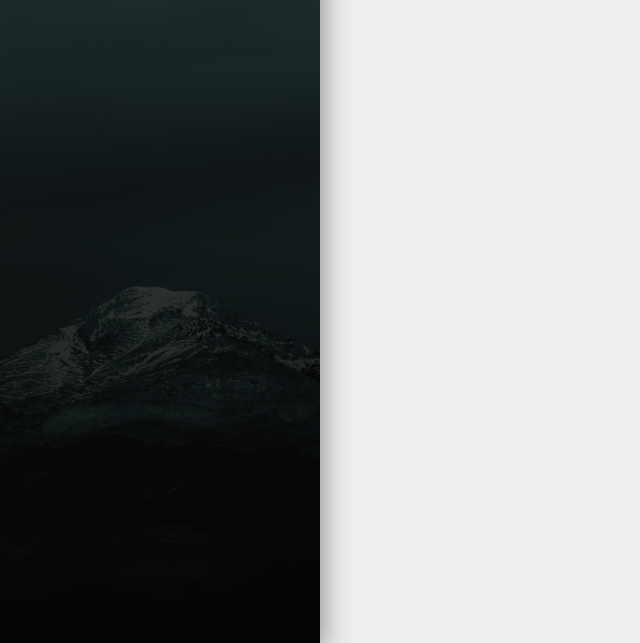
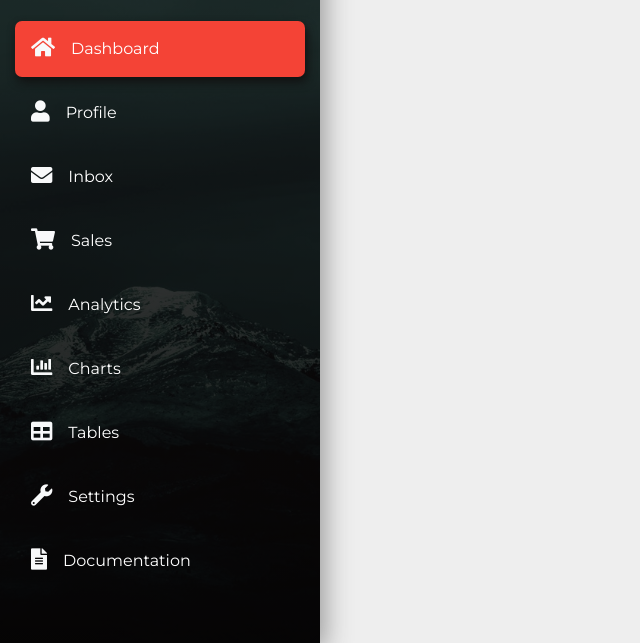
Before and after one commit to tacotruffles/bootstrap4-dashboard-pure-theme, a plain HTML site: page index.html in a window 1280 px wide. Shown: the part 157-800 px from the top of the page, without its empty margins (0-640 px from the left). Drawn offline with nearby package versions, Linux system fonts and the light colour scheme.

Commit message:
Sidebar navlink CSS

```diff
--- a/index.html
+++ b/index.html
@@ -28,11 +28,58 @@
             <div class="row">
                <!-- sidebar -->
                <div class="col-lg-3 sidebar fixed-top">
-                  <a href="#" class="navbar-brand text-white d-block mx-auto text-center py-3 mb-4 bottom-border">tactotruffles</a>
+                  <a href="#" class="navbar-brand text-white d-block mx-auto text-center py-3 mb-4 bottom-border">tacotruffles</a>
                   <div class="bottom-border pb-3">
                      <img class="rounded-circle mr-3" src="images/admin.jpeg" width="50" height="50" alt="">
                      <a href="#" class="text-white">Helen Smith</a>
                   </div>
+                  <ul class="navbar-nav flex-column mt-4">
+                     <li class="nav-item">
+                        <a href="#" class="nav-link text-white p-3 mb-2 current">
+                           <i class="fas fa-home fa-lg text-light mr-3"></i>Dashboard
+                        </a>
+                     </li>
+                     <li class="nav-item">
+                        <a href="#" class="nav-link text-white p-3 mb-2 sidebar-link">
+                           <i class="fas fa-user fa-lg text-light mr-3"></i>Profile
+                        </a>
+                     </li>
+                     <li class="nav-item">
+                        <a href="#" class="nav-link text-white p-3 mb-2 sidebar-link">
+                           <i class="fas fa-envelope fa-lg text-light mr-3"></i>Inbox
+                        </a>
+                     </li>
+                     <li class="nav-item">
+                        <a href="#" class="nav-link text-white p-3 mb-2 sidebar-link">
+                           <i class="fas fa-shopping-cart fa-lg text-light mr-3"></i>Sales
+                        </a>
+                     </li>
+                     <li class="nav-item">
+                        <a href="#" class="nav-link text-white p-3 mb-2 sidebar-link">
+                           <i class="fas fa-chart-line fa-lg text-light mr-3"></i>Analytics
+                        </a>
+                     </li>
+                     <li class="nav-item">
+                        <a href="#" class="nav-link text-white p-3 mb-2 sidebar-link">
+                           <i class="fas fa-chart-bar fa-lg text-light mr-3"></i>Charts
+                        </a>
+                     </li>
+                     <li class="nav-item">
+                        <a href="#" class="nav-link text-white p-3 mb-2 sidebar-link">
+                           <i class="fas fa-table fa-lg text-light mr-3"></i>Tables
+                        </a>
+                     </li>
+                     <li class="nav-item">
+                        <a href="#" class="nav-link text-white p-3 mb-2 sidebar-link">
+                           <i class="fas fa-wrench fa-lg text-light mr-3"></i>Settings
+                        </a>
+                     </li>
+                     <li class="nav-item">
+                        <a href="#" class="nav-link text-white p-3 mb-2 sidebar-link">
+                           <i class="fas fa-file-alt fa-lg text-light mr-3"></i>Documentation
+                        </a>
+                     </li>
+                  </ul>
                </div>
                <!-- end sidebar -->
                <!-- top nav -->
--- a/style.css
+++ b/style.css
@@ -13,6 +13,28 @@ body {
    box-shadow: 5px 7px 25px #999;
 }
 
+.sidebar-link {
+   transition: all .4s ease-out;
+}
+
+.sidebar-link:hover {
+   background: #444444;
+   border-radius: 5px;
+}
+
+.current {
+   background: #f44336;
+   border-radius: 7px;
+   box-shadow: 2px 5px 10px #111;
+   transition: all .3s;
+}
+
+.current:hover {
+   background: #f66436;
+   border-radius: 7px;
+   box-shadow: 2px 5px 10px #111;
+   transform: translateY(-1);
+}
 .bottom-border {
    border-bottom: 1px groove #eeeeee;
 }
```
